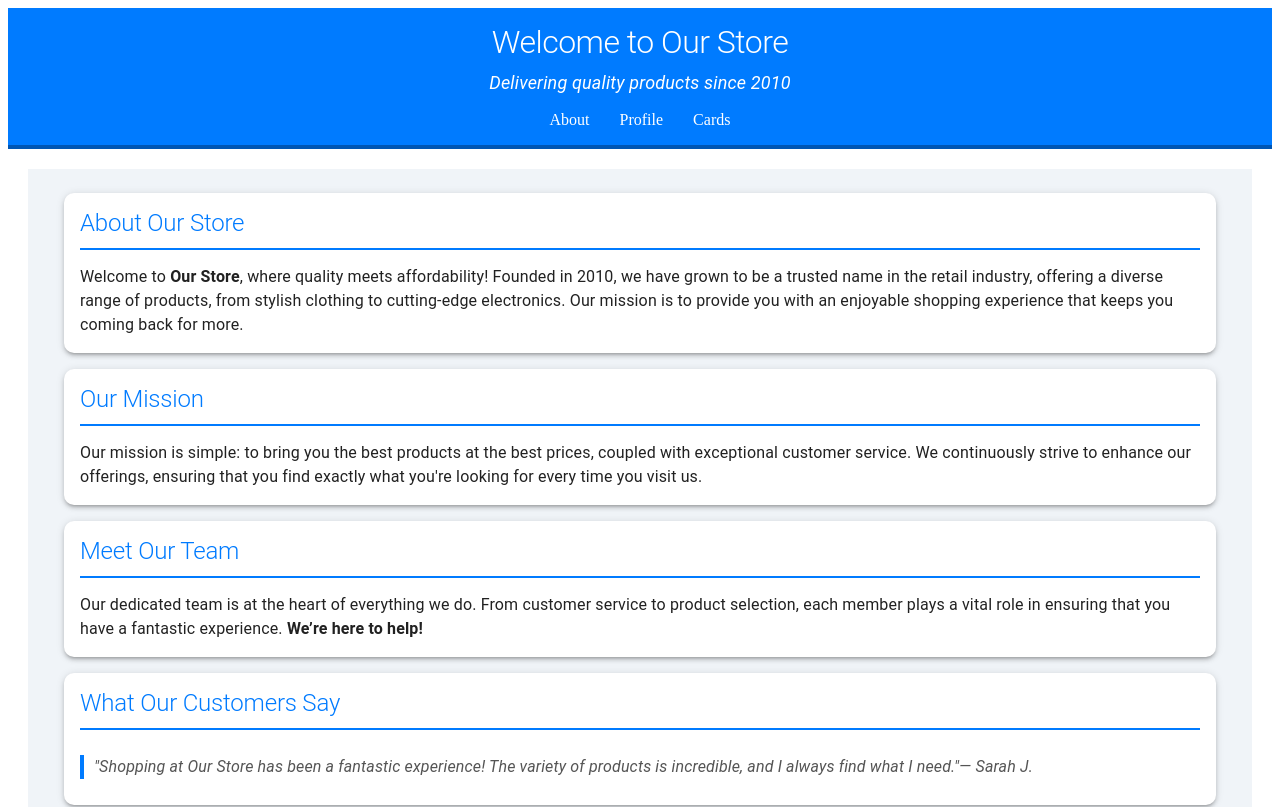
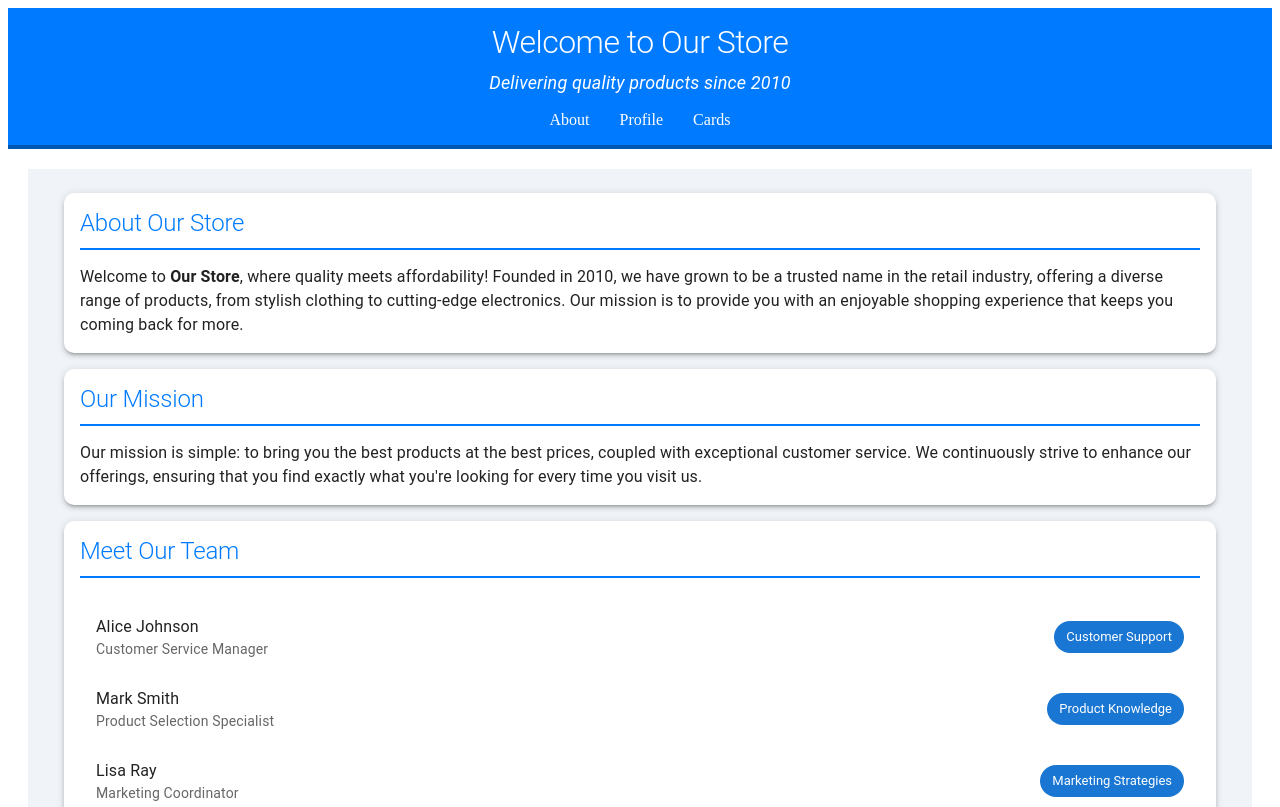
Before and after one commit to Mmishaaa/SVCH, a React (Vite) app in the folder labrab2/: page / in a window 1280 px wide. Shown: the top 807 px of the page. Built offline with nearby package versions, Linux system fonts and the light colour scheme.

Commit message:
add Accordion AccordionSummary AccordionDetails List ListItem ListItemText Chip components

```diff
--- a/labrab2/src/components/aboutContent.jsx
+++ b/labrab2/src/components/aboutContent.jsx
@@ -1,5 +1,6 @@
 import React from "react";
-import { Box, Typography, Container, Paper, Grid } from "@mui/material";
+import { Box, Typography, Container, Paper, Accordion, AccordionSummary, AccordionDetails, List, ListItem, ListItemText, Chip } from "@mui/material";
+import ExpandMoreIcon from '@mui/icons-material/ExpandMore';
 
 const AboutPage = () => {
   return (
@@ -9,56 +10,60 @@ const AboutPage = () => {
           <Typography variant="h2" sx={{ ...headingStyle, fontSize: '24px' }}>
             About Our Store
           </Typography>
-          <Box sx={contentStyle}>
           <Typography>
             Welcome to <strong>Our Store</strong>, where quality meets affordability! Founded in 2010, we have
             grown to be a trusted name in the retail industry, offering a diverse range of products, from stylish
             clothing to cutting-edge electronics. Our mission is to provide you with an enjoyable shopping experience
             that keeps you coming back for more.
           </Typography>
-          </Box>
         </Paper>
 
         <Paper elevation={3} sx={sectionStyle}>
           <Typography variant="h2" sx={{ ...headingStyle, fontSize: '24px' }}>
             Our Mission
           </Typography>
-          <Box sx={contentStyle}>
           <Typography>
             Our mission is simple: to bring you the best products at the best prices, coupled with
             exceptional customer service. We continuously strive to enhance our offerings, ensuring that you find
             exactly what you're looking for every time you visit us.
           </Typography>
-          </Box>
         </Paper>
 
         <Paper elevation={3} sx={sectionStyle}>
           <Typography variant="h2" sx={{ ...headingStyle, fontSize: '24px' }}>
             Meet Our Team
           </Typography>
-          <Box sx={contentStyle}>
-            <Typography>
-              Our dedicated team is at the heart of everything we do. From customer service to product selection,
-              each member plays a vital role in ensuring that you have a fantastic experience.
-              <strong> We’re here to help!</strong>
-            </Typography>
-          </Box>
+          <List>
+            {teamMembers.map(member => (
+              <ListItem key={member.name}>
+                <ListItemText
+                  primary={member.name}
+                  secondary={member.role}
+                />
+                <Chip label={member.expertise} color="primary" />
+              </ListItem>
+            ))}
+          </List>
         </Paper>
 
         <Paper elevation={3} sx={sectionStyle}>
           <Typography variant="h2" sx={{ ...headingStyle, fontSize: '24px' }}>
-            What Our Customers Say
+            Customer Feedback
           </Typography>
-          <Box sx={contentStyle}>
-            <Grid container spacing={2}>
-              <Grid item xs={12}>
-                <Typography component="blockquote" sx={blockquoteStyle}>
-                  "Shopping at Our Store has been a fantastic experience! The variety of products is incredible, and I always find what I need."
-                  <cite>— Sarah J.</cite>
-                </Typography>
-              </Grid>
-            </Grid>
-          </Box>
+          <Accordion>
+            <AccordionSummary expandIcon={<ExpandMoreIcon />}>
+              <Typography>What Our Customers Say</Typography>
+            </AccordionSummary>
+            <AccordionDetails>
+              <List>
+                {customerFeedback.map((feedback, index) => (
+                  <ListItem key={index}>
+                    <Typography>"{feedback.comment}" - <strong>{feedback.name}</strong></Typography>
+                  </ListItem>
+                ))}
+              </List>
+            </AccordionDetails>
+          </Accordion>
         </Paper>
       </Container>
     </Box>
@@ -95,16 +100,14 @@ const headingStyle = {
   marginBottom: "15px",
 };
 
-const contentStyle = {
-  display: "flex",
-  alignItems: "center",
-  gap: 2,
-};
+const teamMembers = [
+  { name: "Alice Johnson", role: "Customer Service Manager", expertise: "Customer Support" },
+  { name: "Mark Smith", role: "Product Selection Specialist", expertise: "Product Knowledge" },
+  { name: "Lisa Ray", role: "Marketing Coordinator", expertise: "Marketing Strategies" },
+];
 
-const blockquoteStyle = {
-  fontStyle: "italic",
-  borderLeft: "4px solid #007bff",
-  paddingLeft: "10px",
-  margin: "10px 0",
-  color: "#555",
-};
+const customerFeedback = [
+  { comment: "Shopping at Our Store has been a fantastic experience! The variety of products is incredible.", name: "Sarah J." },
+  { comment: "Great prices and friendly staff! I highly recommend it to everyone.", name: "John D." },
+  { comment: "I love the selection of electronics and the quick delivery options!", name: "Emily W." },
+];
```
Lines whose indentation alone changed are shown as unchanged.
